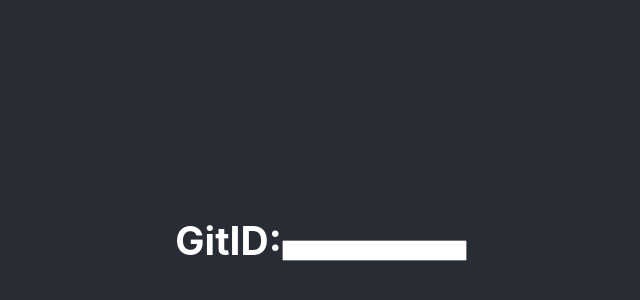
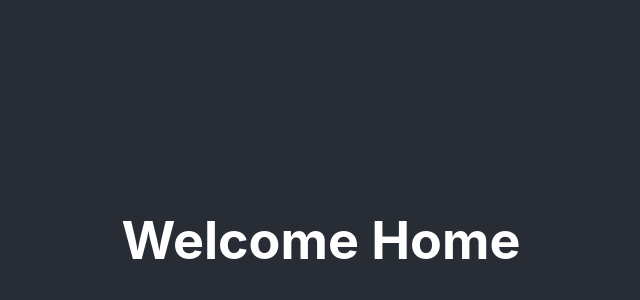
Before and after one commit to kllmmc23/aws, a React (Create React App) app: page / in a window 1280 px wide. Shown: the part 160-460 px from the top of the page, without its empty margins (319-959 px from the left). Built offline with nearby package versions, Linux system fonts and the light colour scheme.

Commit message:
Router set up

```diff
--- a/src/App.js
+++ b/src/App.js
@@ -1,15 +1,17 @@
 import React from "react";
 import "./sass/App.scss";
-import UseCustomHook from "./Components/LifeCycle/UseCustomHook";
+import SetUp from "./Components/Routers/SetUp";
+import { BrowserRouter as Router } from "react-router-dom";
 
 function App() {
-
   return (
-    <div className="App">
-      <header className="App-header">
-        <UseCustomHook />
-      </header>
-    </div>
+    <Router>
+      <div className="App">
+        <header className="App-header">
+          <SetUp />
+        </header>
+      </div>
+    </Router>
   );
 }
 
--- /dev/null
+++ b/src/Components/Routers/Pages/AboutPage.jsx
@@ -0,0 +1,7 @@
+import React from "react";
+
+function AboutPage() {
+  return <h1>Welcome About Page</h1>;
+}
+
+export default AboutPage;
--- /dev/null
+++ b/src/Components/Routers/SetUp.jsx
@@ -0,0 +1,27 @@
+import React, { Fragment } from "react";
+import { Route } from "react-router-dom";
+import AboutPage from "./Pages/AboutPage";
+
+function SetUp() {
+  return (
+    <Fragment>
+      <Route
+        path="/"
+        exact
+        render={() => {
+          return <h1>Welcome Home</h1>;
+        }}
+      />
+      <Route path="/about" exact component={AboutPage} />
+      <Route
+        path="/user/:firstname/:lastname"
+        exact
+        render={({match}) => {
+          return <h1>Welcome {match.params.firstname} {match.params.lastname}</h1>;
+        }}
+      />
+    </Fragment>
+  );
+}
+
+export default SetUp;
```
Also changed, not shown: src/Components/Routers/Pages/UserPage.jsx (added, +11 -0 lines).
